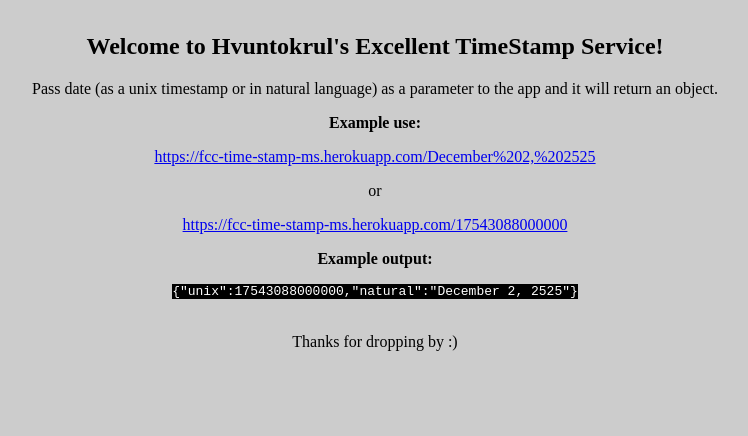
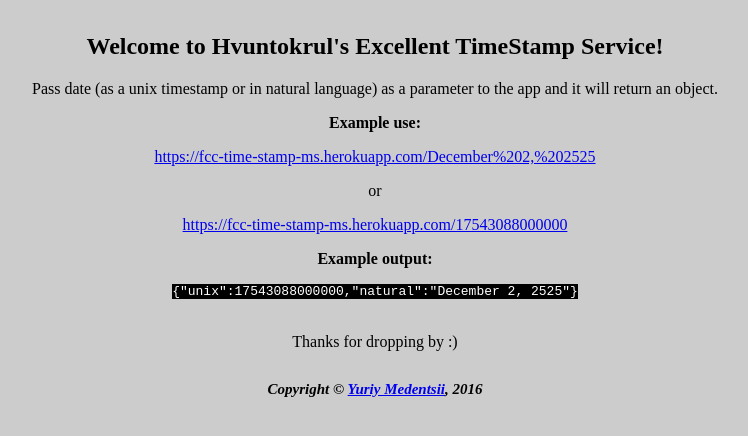
Before and after one commit to hvuntokrul/timestamp, a website: page public/index.html in a window 1280 px wide. Shown: the whole page, without its empty margins (265-1013 px from the left). Drawn offline with Linux system fonts and the light colour scheme.

Commit message:
footer added

```diff
--- a/public/index.html
+++ b/public/index.html
@@ -4,7 +4,6 @@
         Welcome!
     </title>
     <style>
-
     body {
         text-align: center;
         padding-top: 25px;
@@ -14,7 +13,13 @@
         background-color: #000000;
         color: #ffffff;
     }
-
+    .ftr {
+      font-weight: bold;
+      font-size: 15px;
+      font-style: italic;
+      margin: 30px 0px -10px 0px;
+      text-align: center;
+    }
     </style>
 </head>
 <body>
@@ -45,4 +50,7 @@
     <div>
         <br>Thanks for dropping by :)
     </div>
+    <footer class="ftr">
+      Copyright &#169; <a href="mailto:george.medentsii@gmail.com" target="_blank">Yuriy Medentsii</a>, 2016
+    </footer>
 </body>
```
